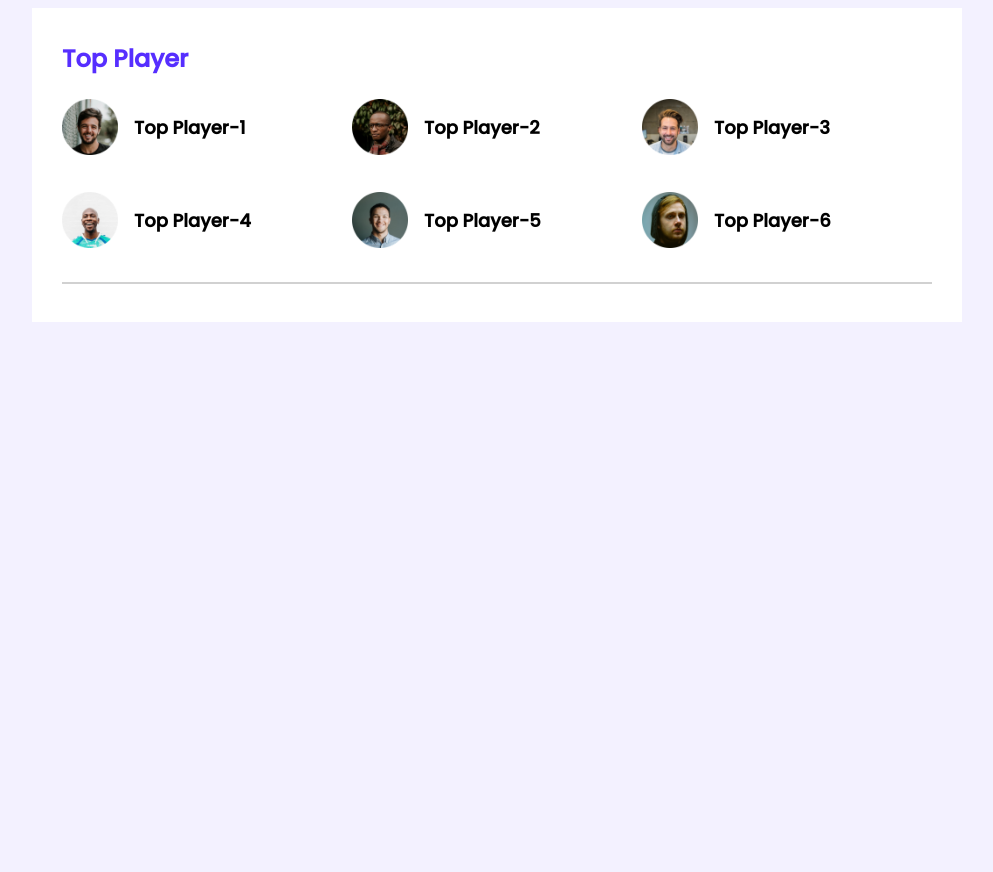
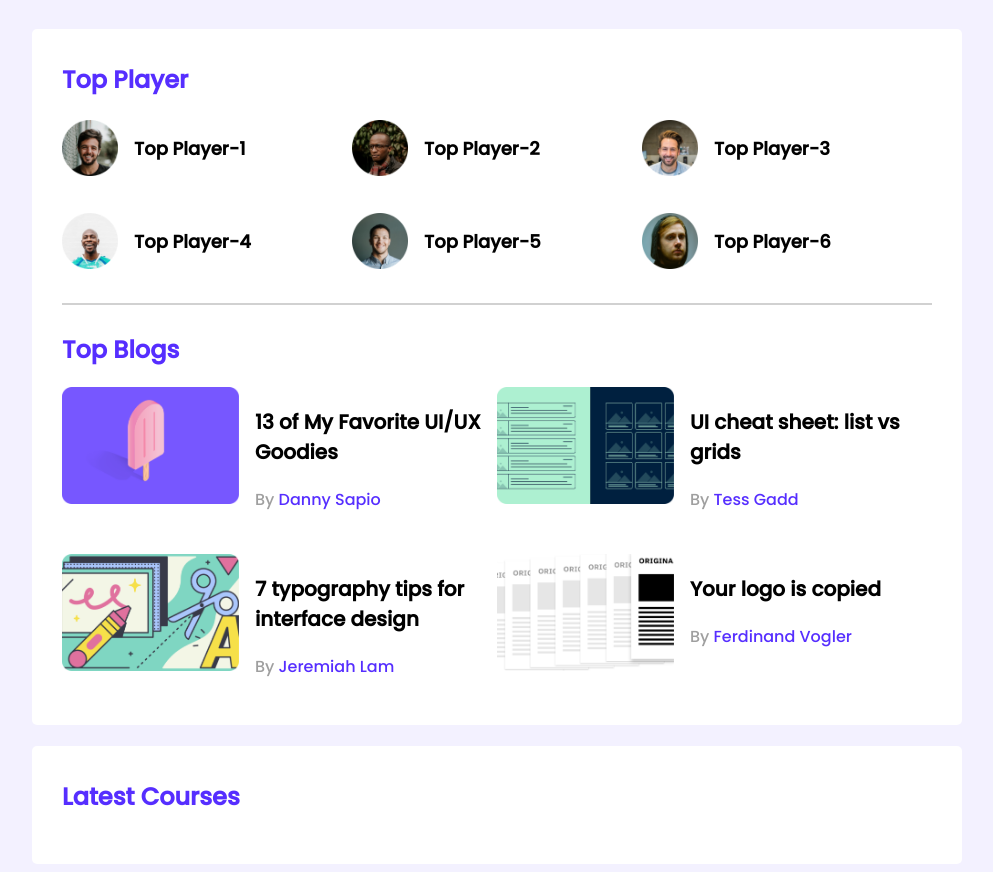
Before and after one commit to Polin-Rahman/leader-board-CSS3, a plain HTML site: page index.html in a window 1280 px wide. Shown: the whole page, without its empty margins (143-1136 px from the left). Before the commit the page ends 800 px from the top, so only its background shows below. Drawn offline with Linux system fonts and the light colour scheme.

Commit message:
top blogs part

```diff
--- a/index.html
+++ b/index.html
@@ -49,6 +49,63 @@
                 </div>
             </div>
             <hr>
+            <div class="top-blogs">
+                <h2 class="section-title">Top Blogs</h2>
+                <div class="blogs">
+                    <article class="blog">
+                        <div class="thumbnail">
+                            <img src="images/blogs/blog-1.png" alt="">
+                        </div>
+                        <div class="blog-info">
+                            <h3 class="blog-title">13 of My Favorite
+                                UI/UX Goodies</h3>
+                            <p class="blog-author">
+                                By <a href="">Danny Sapio</a>
+                            </p>
+                        </div>
+                    </article>
+                    <article class="blog">
+                        <div class="thumbnail">
+                            <img src="images/blogs/blog-2.png" alt="">
+                        </div>
+                        <div class="blog-info">
+                            <h3 class="blog-title">UI cheat sheet:
+                                list vs grids</h3>
+                            <p class="blog-author">
+                                By <a href="">Tess Gadd</a>
+                            </p>
+                        </div>
+                    </article>
+                    <article class="blog">
+                        <div class="thumbnail">
+                            <img src="images/blogs/blog-3.png" alt="">
+                        </div>
+                        <div class="blog-info">
+                            <h3 class="blog-title">7 typography tips
+                                for interface design</h3>
+                            <p class="blog-author">
+                                By <a href="">Jeremiah Lam</a>
+                            </p>
+                        </div>
+                    </article>
+                    <article class="blog">
+                        <div class="thumbnail">
+                            <img src="images/blogs/blog-4.png" alt="">
+                        </div>
+                        <div class="blog-info">
+                            <h3 class="blog-title">Your logo is
+                                copied</h3>
+                            <p class="blog-author">
+                                By <a href="">Ferdinand Vogler</a>
+                            </p>
+                        </div>
+                    </article>
+                </div>
+            </div>
+        </section>
+        <!-- latest coursers -->
+        <section class="container">
+            <h2 class="section-title">Latest Courses</h2>
         </section>
     </main>
 
--- a/styles/style.css
+++ b/styles/style.css
@@ -7,15 +7,19 @@ background-color: #F3F1FF;
 }
 main{
     display:flex;
-    justify-content: center;
+    flex-direction:column;
+    align-items: center;
 }
 .container{
     background-color:white;
     width: 870px;
     padding: 30px;
+    margin-top: 21px;
+    border-radius:5px;
 }
 hr{
     border: 1px solid #D1D1D1;
+    margin-bottom: 27px;
 }
 /* top players style */
 .top-players{
@@ -43,3 +47,31 @@ hr{
     margin-left: 16px;
     font-size: 18px;
 }
+/* top blog styles */
+.blogs{
+    display:grid;
+    grid-template-columns:repeat(2,1fr);
+    grid-row-gap:26px;
+}
+.blog{
+    display:flex;
+}
+.blog .thumbnail img{
+    width: 177px;
+    height: 117px;
+}
+.blog-info{
+    margin-left:16px;
+}
+.blog-title{
+    font-size: 20px;
+}
+.blog-author{
+    color:#9F9F9F;
+    font-size:16px;
+}
+.blog-author a{
+    text-decoration:none;
+    color:#562EFF;
+    font-size:16px;
+}
```
